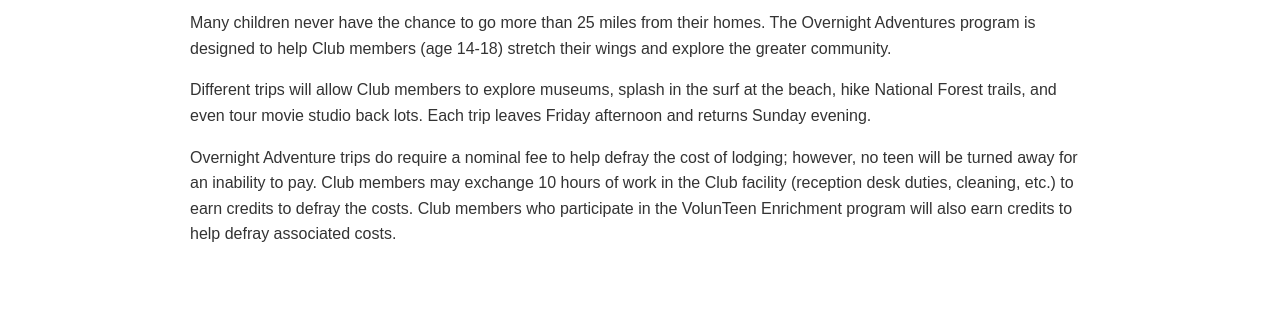
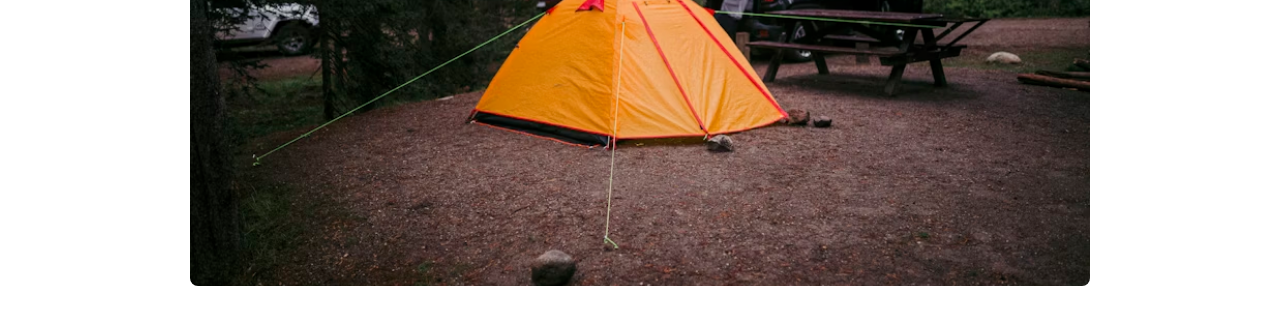
Before and after one commit to Nermeenbolous/girls-boys-club-site, a plain HTML site: page Overnight adventures.html in a window 1280 px wide. Shown: the part 410-741 px from the top of the page. Drawn offline with Linux system fonts and the light colour scheme.

Commit message:
Update Overnight adventures.html

```diff
--- a/Overnight adventures.html
+++ b/Overnight adventures.html
@@ -19,7 +19,7 @@
         <a href="Career mentoring.html">Career Mentoring</a>
     </nav>
    <div class="container">
-    <img src="images/Overnight.avif"  alt="Overnight Adventure trips" class="hero-image">
+    <img src="Overnight.avif"  alt="Overnight Adventure trips" class="hero-image">
     <h2>Overnight Adventures program</h2>
 	   <p>Many children never have the chance to go more than 25 miles from their homes. The Overnight Adventures program is designed to help Club members (age 14-18) stretch their wings and explore the greater community.</p>
 
```
